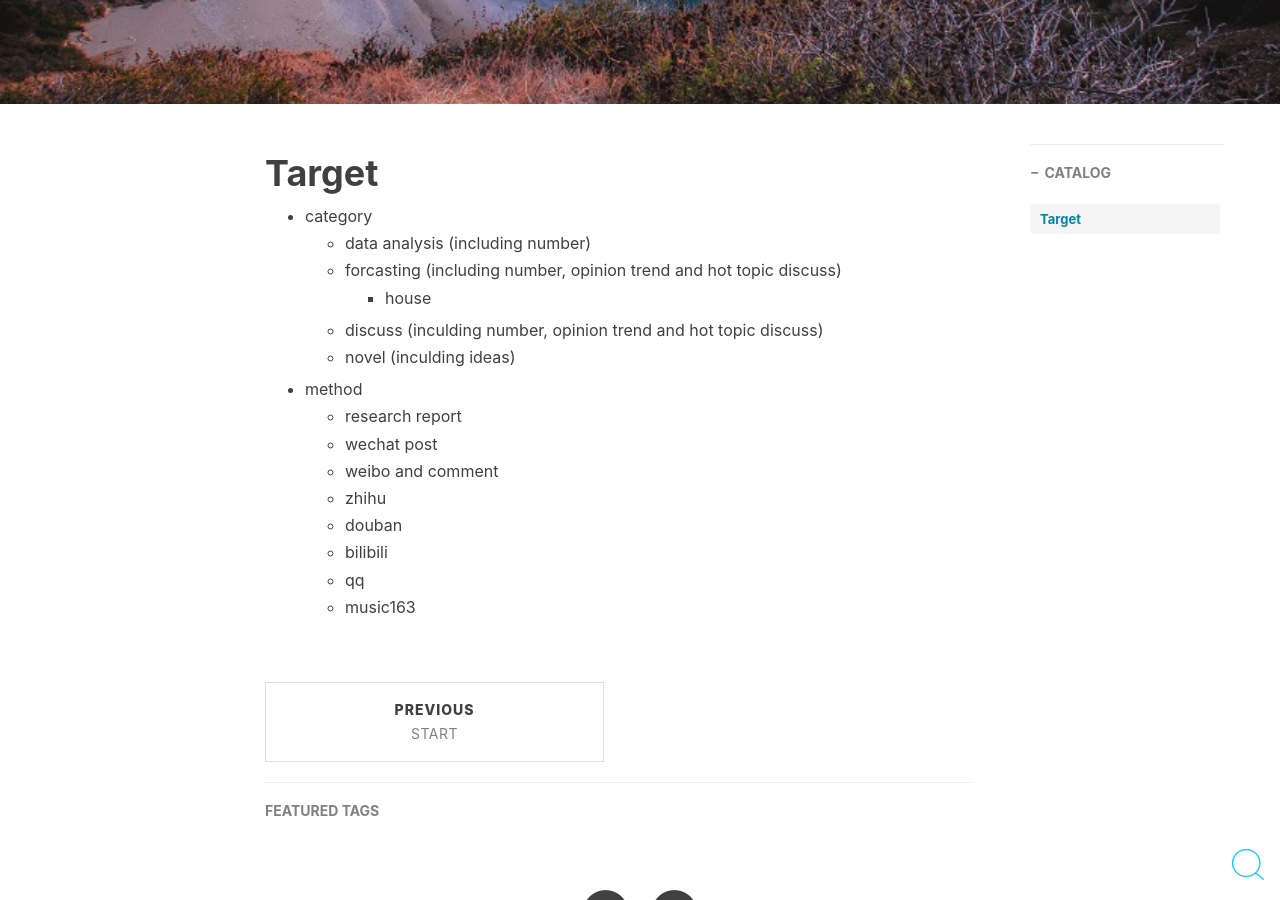
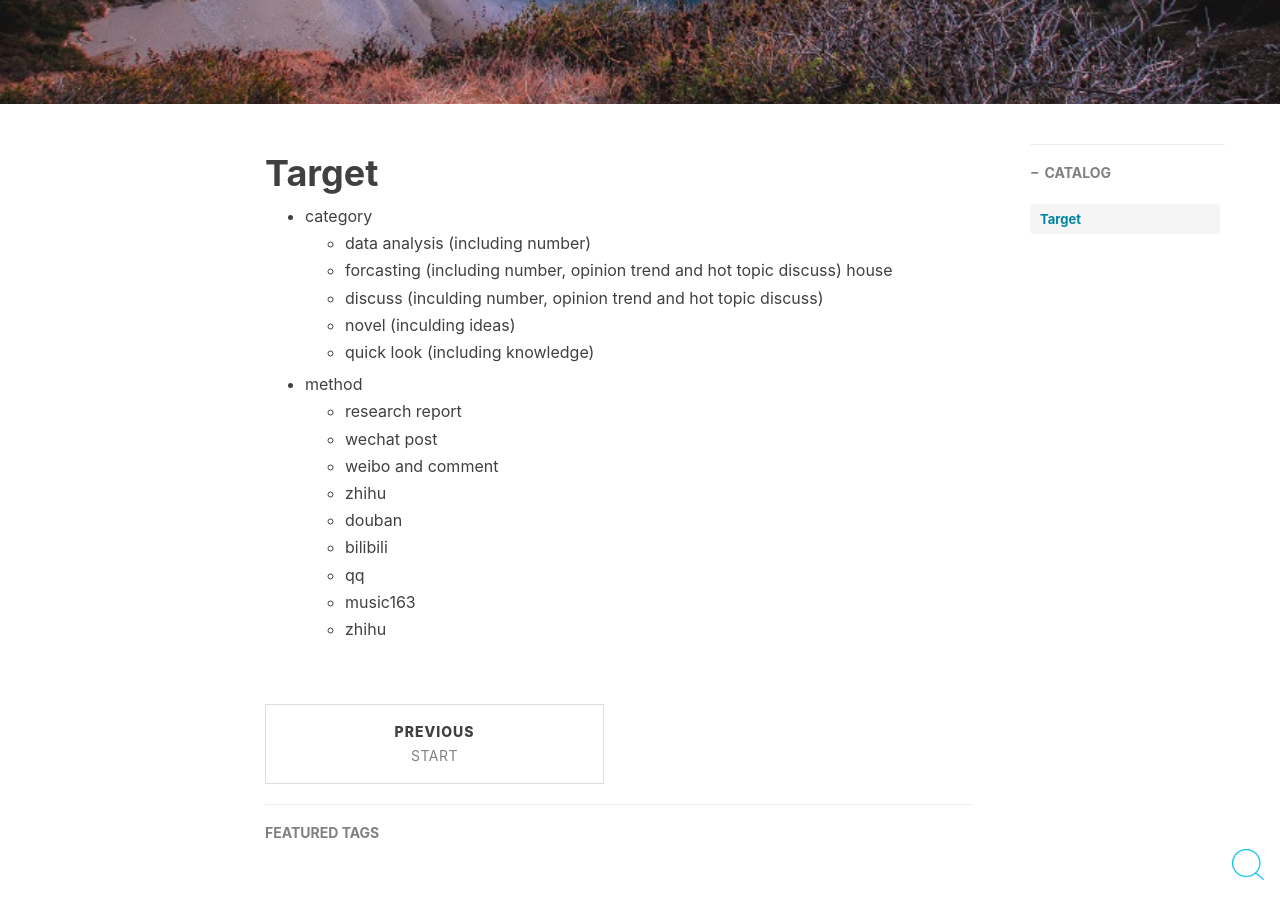
Before and after one commit to InterShang/InterShang.github.io, a Jekyll site: the page built from _posts/2019-03-12-Target.md, in a window 1280 px wide and 900 px high, scrolled down 419 px. Built offline with Jekyll 4.4.1, drawn with Linux system fonts in a browser that asks for light colours; nearby versions of some CDN libraries; comment, search, counter and statistics services are not loaded.

Commit message:
Update 2019-03-12-Target.md

```diff
--- a/_posts/2019-03-12-Target.md
+++ b/_posts/2019-03-12-Target.md
@@ -14,9 +14,10 @@ tags:                               #标签
 - category
   - data analysis (including number)
   - forcasting (including number, opinion trend and hot topic discuss)
-    - house
+    house
   - discuss (inculding number, opinion trend and hot topic discuss)
   - novel (inculding ideas)
+  - quick look (including knowledge)
 
 - method
   - research report
@@ -27,3 +28,4 @@ tags:                               #标签
   - bilibili
   - qq
   - music163
+  - zhihu
```
